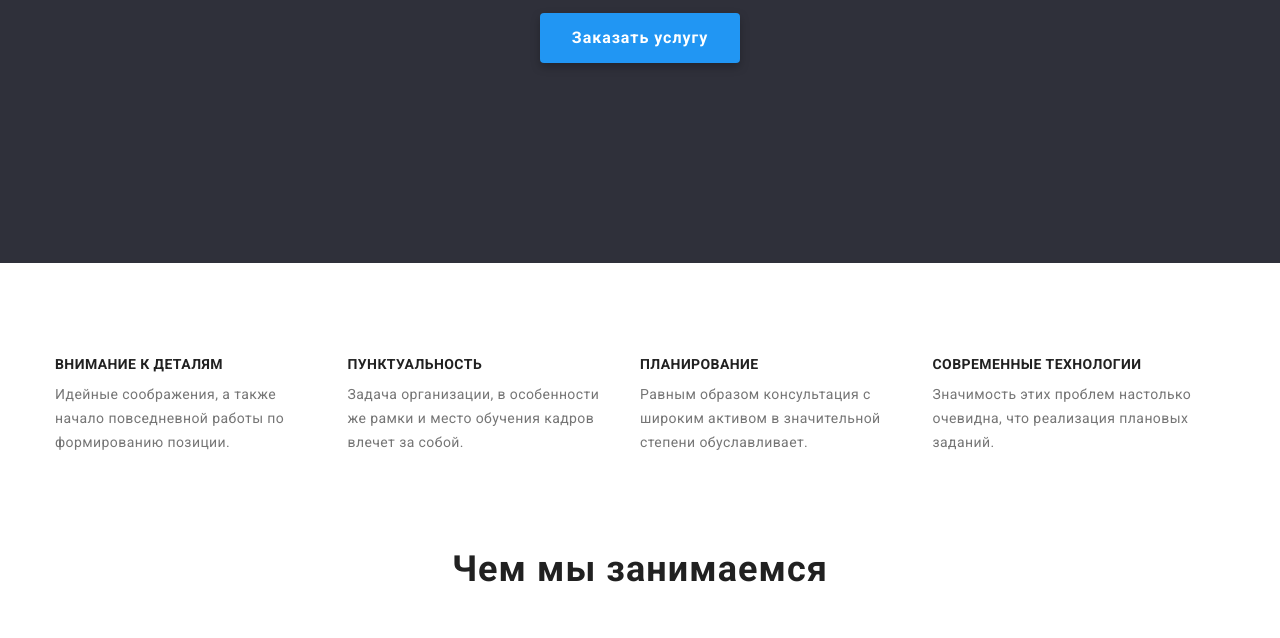
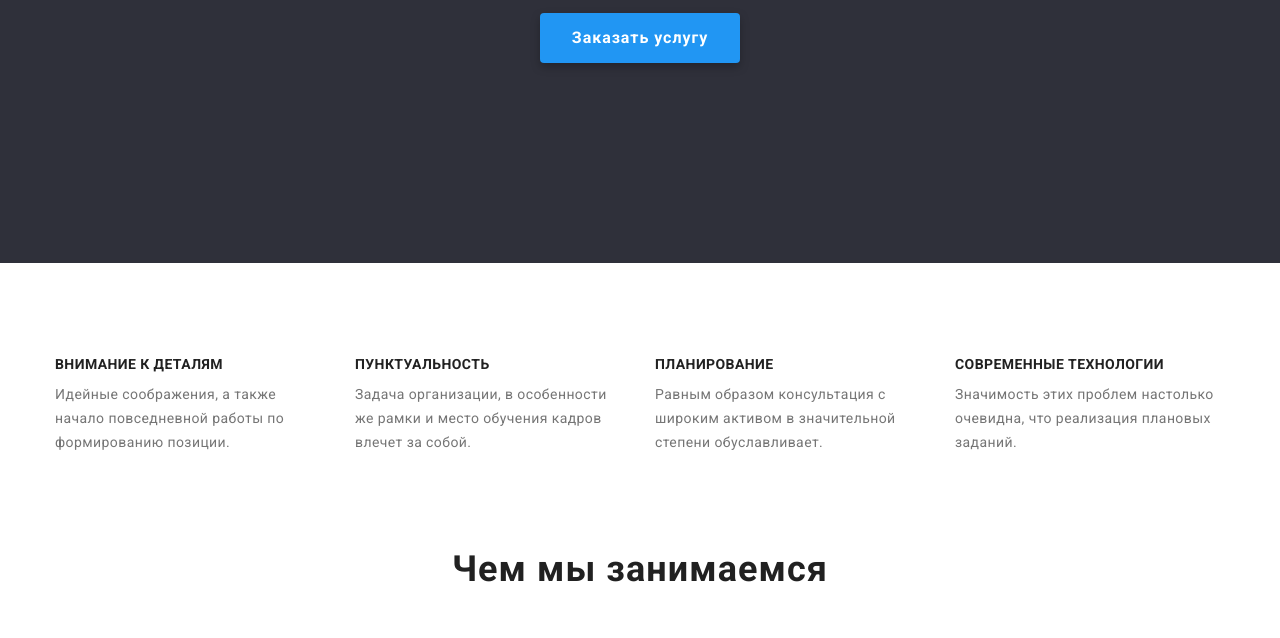
Before and after one commit to Zagum11/goit-markup-hw-03, a plain HTML site: page index.html in a window 1280 px wide. Shown: the part 421-1059 px from the top of the page. Drawn offline with nearby package versions, Linux system fonts and the light colour scheme.

Commit message:
.item-qualities:last-child{margin-right:0

```diff
--- a/css/styles.css
+++ b/css/styles.css
@@ -260,12 +260,18 @@ button {
   display: flex;
   padding: 0;
   margin: 0;
+
 }
 
-.item-qualities  {
+.item-qualities {
   margin-right: 30px;
   width: 270px;
 }
+
+.item-qualities:last-child {
+  margin-right: 0;
+}
+
 
 .section.no-padding {
   padding-bottom: 0;
```
